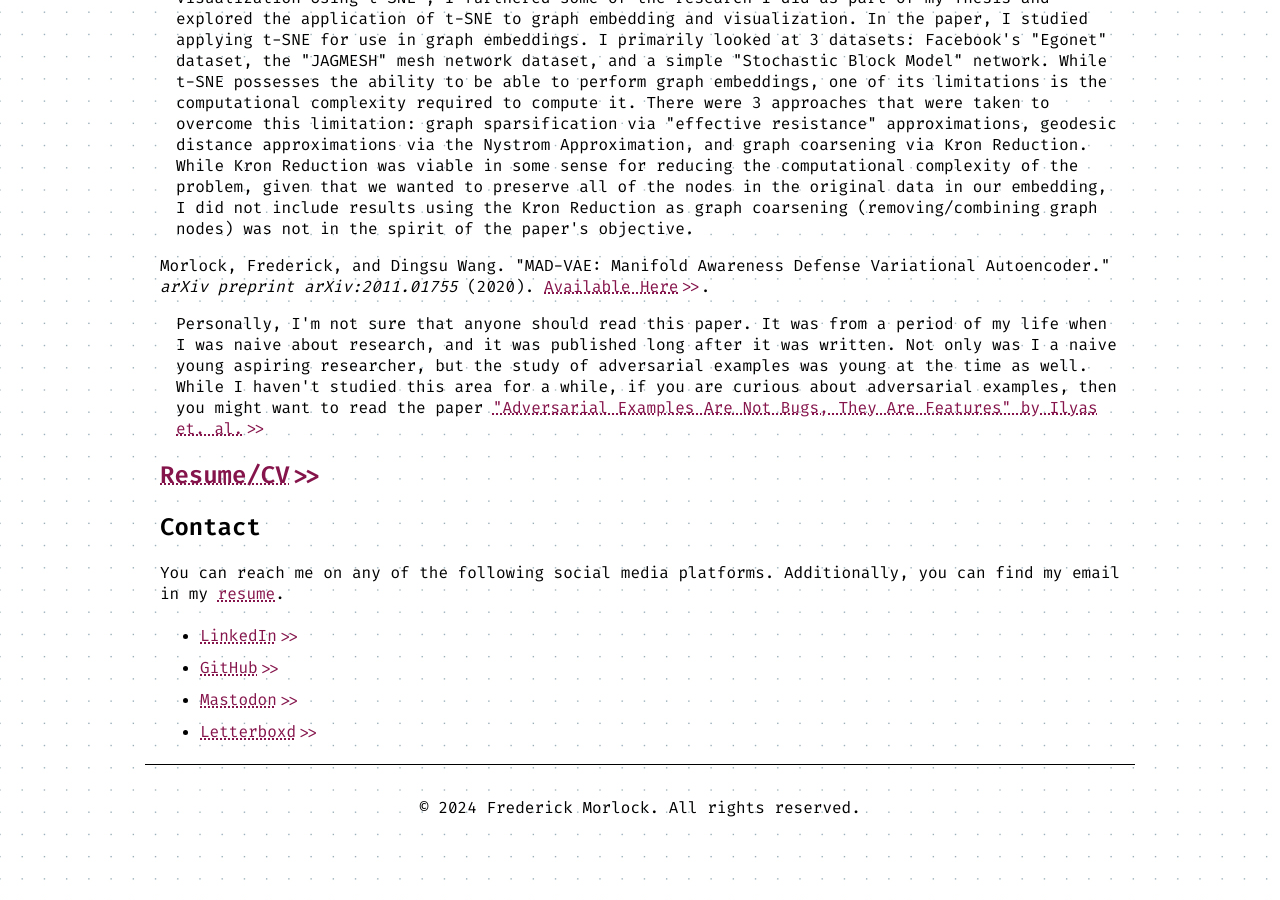
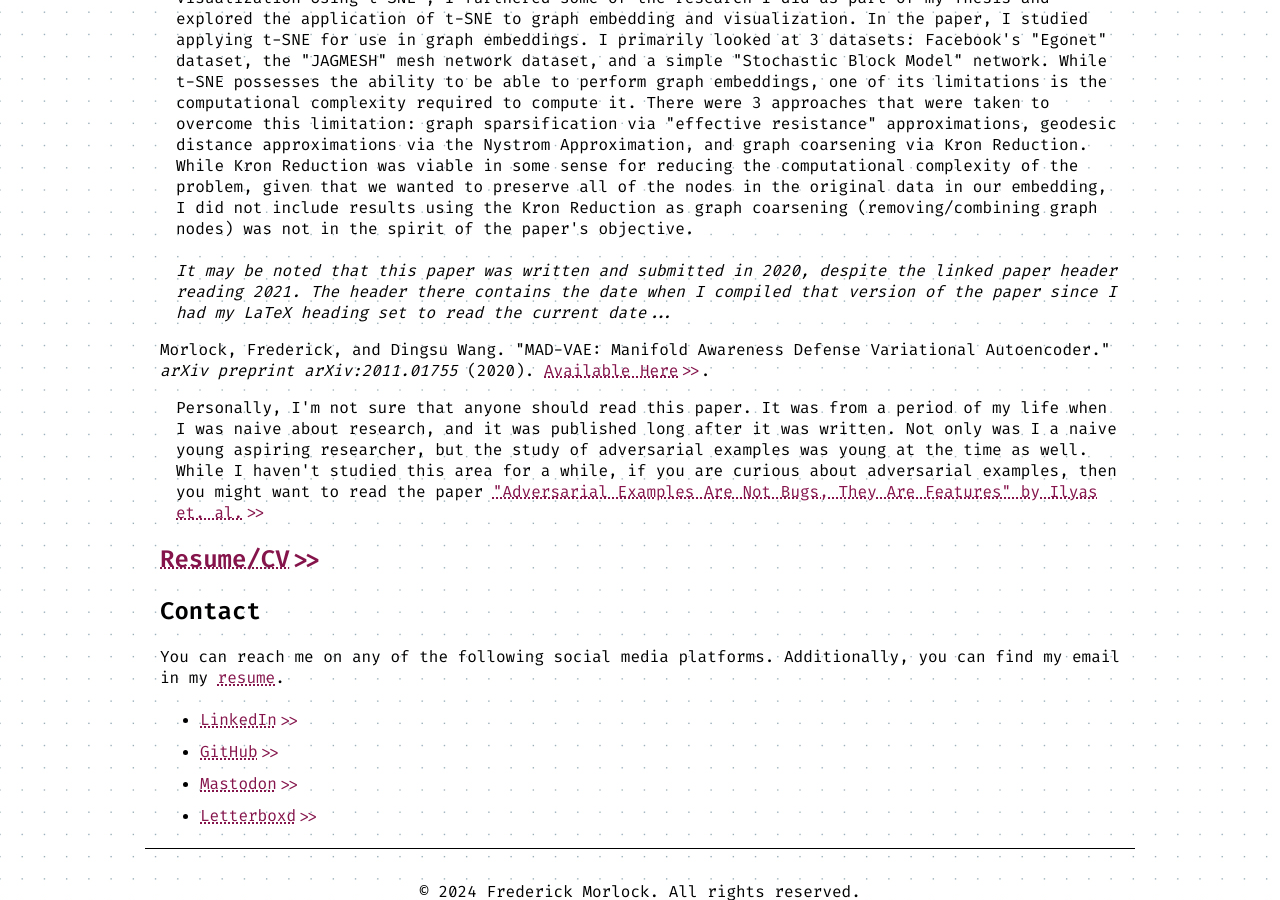
Before and after one commit to FrederickGeek8/freddy.us, a Jekyll site: the page built from index.html, in a window 1280 px wide and 900 px high, scrolled down 2610 px. Built offline with Jekyll 4.4.1, drawn with Linux system fonts in a browser that asks for light colours.

Commit message:
Add note about incorrect date in heading of paper

```diff
--- a/index.html
+++ b/index.html
@@ -261,6 +261,14 @@
           nodes in the original data in our embedding, I did not include results
           using the Kron Reduction as graph coarsening (removing/combining graph
           nodes) was not in the spirit of the paper's objective.
+          <br />
+          <br />
+          <i
+            >It may be noted that this paper was written and submitted in 2020,
+            despite the linked paper header reading 2021. The header there
+            contains the date when I compiled that version of the paper since I
+            had my LaTeX heading set to read the current date...</i
+          >
         </p>
       </div>
       <div class="pub">
```
